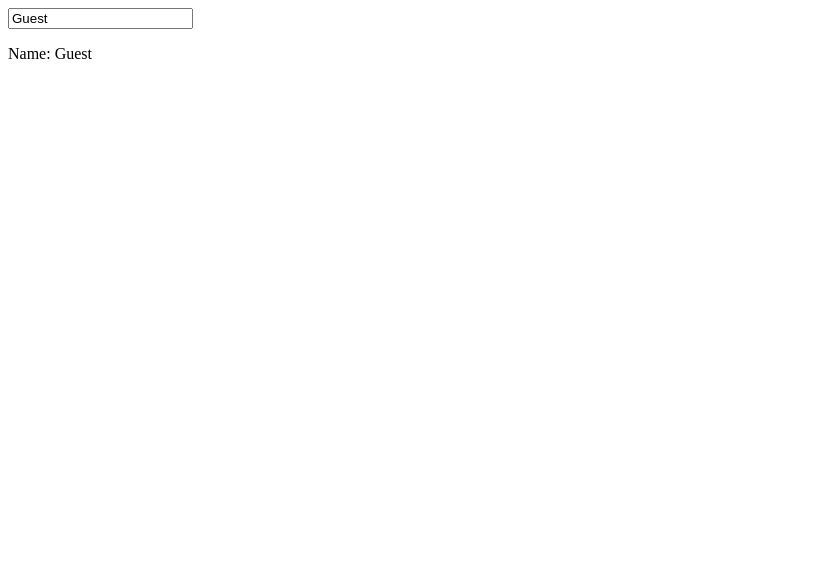
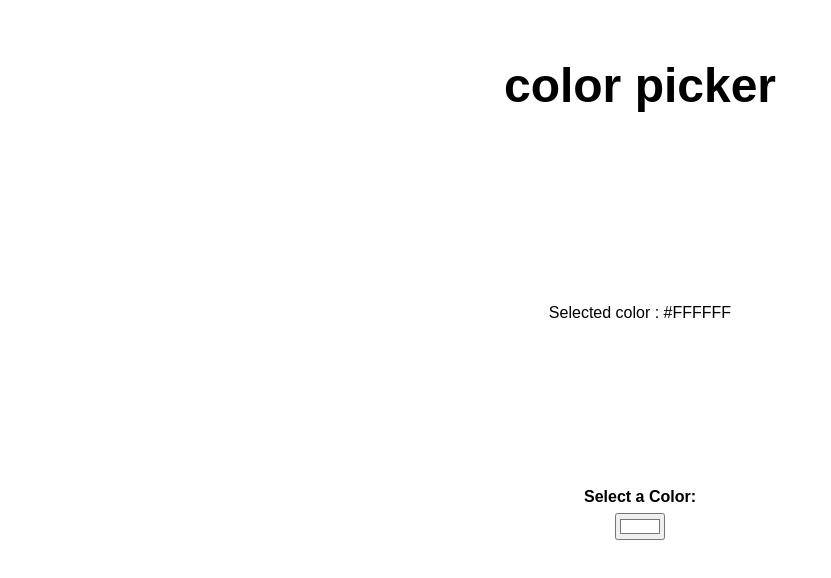
Before and after one commit to avinashpitti/react-projects, a React (Vite) app in the folder my-react-app/: page / in a window 1280 px wide. Shown: the top 578 px of the page, without its empty margins (0-831 px from the left). Built offline with nearby package versions, Linux system fonts and the light colour scheme.

Commit message:
added color picker

```diff
--- a/my-react-app/src/App.jsx
+++ b/my-react-app/src/App.jsx
@@ -1,20 +1,10 @@
-/**
- onchange event handler= In react, the onChange event handler is used to track changes in input fields like
- <input>,<text area>, <select> etc.
- event is the object automatically passed by react to the handler
- event.target.value gives the current value of the input field
- you can use this to update the state with useState.
- */
 
-
-
-
-import MyComponent from "./MyComponent"
+import ColorPicker from "./ColorPicker"
 
 function App(){
   return(
   <>
-    <MyComponent/>
+    <ColorPicker/>
   </>
   )
 }
--- /dev/null
+++ b/my-react-app/src/ColorPicker.jsx
@@ -0,0 +1,25 @@
+import React, {useState} from "react";
+
+function ColorPicker(){
+
+    const[color,setColor]=useState("#FFFFFF");
+
+    function handleColorChange(event){
+        setColor(event.target.value);
+    }
+
+    return(
+        <div className="color-picker-container">
+            <h1>color picker</h1>
+            <div className="color-display" style={{backgroundColor:color}}>
+                    <p>Selected color : {color}</p>
+
+            </div>
+            <label htmlFor="">Select a Color:</label>
+            <input type="color" value={color} onChange={handleColorChange} /> {/* default is black*/}
+
+        </div>
+    );
+}
+
+export default ColorPicker
--- a/my-react-app/src/MyComponent.jsx
+++ /dev/null
@@ -1,21 +0,0 @@
-import React,{useState} from "react"
-function MyComponent(){
-
-   const [name,setName]=useState("Guest");
-
-    function handleNameChange(event){
-        setName(event.target.value);
-    }
-
-
-
-    return(
-        <div>
-            <input value={name} onChange={handleNameChange} />
-            <p>Name: {name}</p>
-        </div>
-    );
-
-}
-
-export default MyComponent
--- a/my-react-app/src/index.css
+++ b/my-react-app/src/index.css
@@ -1,8 +1,30 @@
-.avi{
-    background-color: rgb(44, 108, 163);
-    color: yellow;
-    font-size: 2em;
-    padding: 7px 9px;
-    border-radius: 6px;
-    border: none;
+body{
+    font-family: Arial, Helvetica, sans-serif;
 }
+
+.color-picker-container{
+    display: flex;
+    flex-direction: column;
+    align-items: center;
+}
+
+h1{
+    font-size: 3rem;
+    margin: 50px;
+}
+
+.color-display{
+    width: 300px;
+    height: 300px;
+    display: flex;
+    justify-content: center;
+    align-items: center;
+    margin-bottom: 25px;
+    transition: 0.25s ease;
+}
+
+label{
+    font-size: 1.5 rem;
+    margin-bottom: 7px;
+    font-weight: bold;
+}
```
